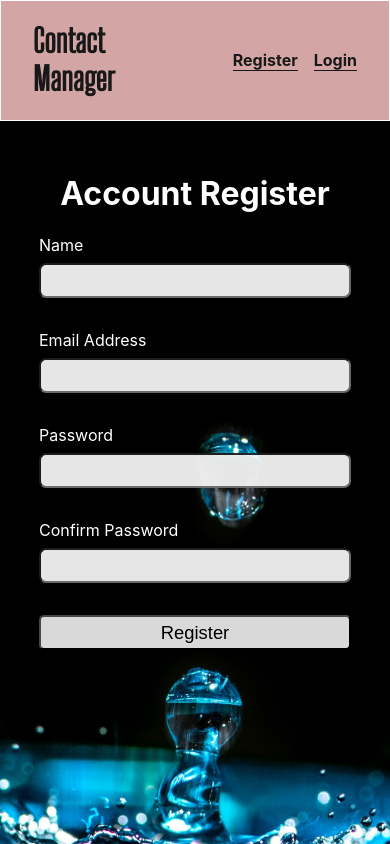
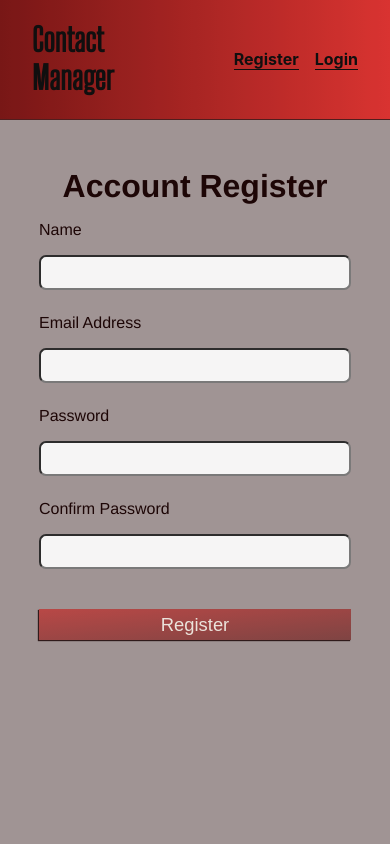
Before and after one commit to studentofcod3/Applicants-Manager, a React (Create React App) app in the folder client/: page /register in a window 390 px wide. Shown: the top 844 px of the page. Built offline with nearby package versions, Linux system fonts and the light colour scheme.

Commit message:
Styling changes

```diff
--- a/client/public/index.html
+++ b/client/public/index.html
@@ -15,6 +15,11 @@
     <script src="https://kit.fontawesome.com/20e1e29e03.js"></script>
 
     <title>Applicant Manager</title>
+    <style>
+      body {
+        background: #a09494;
+      }
+    </style>
   </head>
   <body>
     <noscript>You need to enable JavaScript to run this app.</noscript>
--- a/client/src/App.js
+++ b/client/src/App.js
@@ -24,19 +24,6 @@ if (localStorage.token) {
   setAuthToken(localStorage.token);
 }
 
-const Container = styled.div`
-  height: 100%;
-
-  .container {
-    background: url(${water});
-    background-position: bottom;
-    background-size: cover;
-    min-height: 100vh;
-    width: auto;
-    padding: 2rem 0 8rem 0;
-  }
-`;
-
 function App() {
   return (
     <AuthState>
@@ -44,9 +31,8 @@ function App() {
         <AlertState>
           <Router>
             <Fragment>
+              <div className='container'>
                 <Navbar />
-              <Container>
-                <div className='container'>
                 <Alerts />
                 <Switch>
                   <PrivateRoute exact path='/' component={Home} />
@@ -55,7 +41,6 @@ function App() {
                   <Route exact path='/login' component={Login} />
                 </Switch>
               </div>
-              </Container>
             </Fragment>
           </Router>
         </AlertState>
--- a/client/src/App.scss
+++ b/client/src/App.scss
@@ -1 +1,272 @@
 @import url('https://fonts.googleapis.com/css?family=Big+Shoulders+Display&display=swap');
+
+.container{
+  height: 100%;
+}
+
+#nav{
+  display: flex;
+  justify-content: space-between;
+  background: linear-gradient( to right, #740908, #e02926 );
+  padding: 0 2rem;
+  opacity: 0.9;
+  border-bottom: solid 1px rgb(73, 17, 17);
+  animation: navslide 2s forwards;
+  position: relative;
+  top: -10rem;
+
+
+  @keyframes navslide {
+    0%{
+      transform: translateY(0);
+      opacity: 0;
+    }
+
+    100%{
+      transform: translateY(10rem);
+      opacity: 0.9;
+
+    }
+  }
+
+  h1 {
+    font-family: "Big Shoulders Display", cursive;
+  }
+
+  ul {
+    display: flex;
+    align-items: center;
+    li {
+      list-style: none;
+      a {
+        margin-left: 1rem;
+        text-decoration: none;
+        color: #000;
+        border-bottom: solid 1px black;
+        font-weight: bold;
+      }
+    }
+
+    .name {
+      padding: 0 2rem;
+      span {
+        display: block;
+        font-weight: bold;
+      }
+    }
+
+
+  }
+
+  @media (max-width: 350px) {
+    padding: 0 0.7rem;
+
+    ul {
+      .name {
+        padding: 0;
+      }
+    }
+  }
+}
+
+// LOGIN
+#login, #register{
+  display: flex;
+  flex-direction: column;
+  align-items: center;
+  justify-content: center;
+  font-family: 'Franklin Gothic Medium', 'Arial Narrow', Arial, sans-serif;
+  animation: fadein 3s forwards;
+  opacity: 0;
+
+  h1 {
+    color: #1d0606;
+    margin: 3rem 0;
+  }
+
+  form {
+    width: 70%;
+
+    div {
+      display: flex;
+      flex-direction: column;
+      justify-content: space-between;
+      margin-bottom: 2rem;
+
+      label {
+        color: #1d0606;
+        margin-bottom: 0.5rem;
+      }
+
+      input {
+        padding: 0.5rem 0.3rem;
+        border-radius: 7px;
+        opacity: 0.9;
+      }
+    }
+
+    .submit-btn {
+      width: 100%;
+      padding: 0.3rem 0.2rem;
+      font-weight: 300;
+      font-size: 1.15rem;
+      opacity: 0.85;
+      background: linear-gradient(to bottom right, #bd3b39 , #793736) ;
+      border: none;
+      border-radius: 0;
+      box-shadow: -1px 1px 1px #1d0606;
+      color: #f8f1e8;
+    }
+  }
+
+  @media (max-width: 767px) {
+    form {
+      width: 80%;
+
+      div {
+        input {
+          padding: 0.5rem 0.3rem;
+          margin: 0.5rem 0;
+        }
+      }
+
+      .submit-btn {
+        background: linear-gradient(to bottom right, #bd3b39 , #793736) ;
+        border: none;
+        border-radius: 0;
+        box-shadow: -1px 1px 1px #1d0606;
+      }
+    }
+  }
+}
+
+#register{
+  h1 {
+    margin: 3rem 0 1rem;
+  }
+
+  form {
+    div {
+      margin-bottom: 1rem;
+    }
+
+    .submit-btn {
+      margin-top: 1rem;
+    }
+  }
+}
+
+// Contact Item
+#contactItem{
+  display: flex;
+  flex-direction: column;
+  align-items: center;
+  z-index: 1;
+  margin: 2rem;
+  box-shadow: -2px 2px 2px #2e2929;
+  background: #fff;
+  box-sizing: border-box;
+  width: 50%;
+
+  h3 {
+    box-sizing: border-box;
+    margin: 0.2rem 1rem;
+    padding: 1rem;
+    display: flex;
+    justify-content: space-around;
+    width: 100%;
+
+    .name {
+      margin-right: auto;
+    }
+
+    .badge {
+      font-size: 1rem;
+      padding: 0.4rem 0.5rem;
+      margin: 0 1rem;
+      margin-right: 0;
+      border-radius: 5px;
+    }
+
+    .badge-success {
+      background: #72b358;
+    }
+
+    .badge-normal {
+      background: #5069ad;
+      color: #fff;
+    }
+  }
+
+  .list {
+    width: 100%;
+    li {
+      width: 100%;
+      list-style: none;
+      margin: 0;
+      margin-bottom: 0.5rem;
+      padding: 0;
+      display: flex;
+      justify-content: flex-start;
+      align-items: center;
+
+      i {
+        margin-right: 1rem;
+      }
+
+      span {
+      }
+    }
+  }
+
+  p {
+    width: 100%;
+    margin-bottom: 0;
+    display: flex;
+    justify-content: center;
+
+    button {
+      flex: 1 1 0;
+      margin: 0.2rem;
+      border: none;
+      padding: 0.8rem 0;
+      opacity: 0.85;
+      transition: opacity 0.2s ease-in-out;
+      color: #fff;
+      font-family: "Big Shoulders Display", cursive;
+      font-size: 1.3rem;
+      letter-spacing: 0.2rem;
+
+      :hover {
+        opacity: 1;
+        cursor: pointer;
+      }
+
+      i{
+
+      }
+    }
+    .edit-btn {
+      background: linear-gradient(to bottom, #f1d1d1, #926f6e );
+    }
+
+    .delete-btn {
+      background: linear-gradient(to bottom, #ddc6c6, #880806 );
+    }
+  }
+
+  @media (max-width: 768px) {
+    width: 80%;
+  }
+}
+
+// Fade in animation
+@keyframes fadein {
+  0%{
+    opacity: 0;
+  }
+
+  100%{
+    opacity: 1;
+  }
+}
--- a/client/src/components/auth/Login.js
+++ b/client/src/components/auth/Login.js
@@ -1,65 +1,6 @@
 import React, { useState, useContext, useEffect } from "react";
 import AlertContext from "../../context/alert/alertContext";
 import AuthContext from "../../context/auth/authContext";
-import styled from "styled-components";
-
-const Div = styled.div`
-  display: flex;
-  flex-direction: column;
-  align-items: center;
-  justify-content: center;
-
-  h1 {
-    color: #fff;
-  }
-
-  form {
-    width: 70%;
-
-    div {
-      display: flex;
-      flex-direction: column;
-      justify-content: space-between;
-      margin-bottom: 2rem;
-
-      label {
-        color: white;
-        margin-bottom: 0.5rem;
-      }
-
-      input {
-        padding: 0.5rem 0.3rem;
-        border-radius: 7px;
-        opacity: 0.9;
-      }
-    }
-
-    .submit-btn {
-      width: 100%;
-      background: #fff;
-      border-radius: 5px;
-      padding: 0.3rem 0.2rem;
-      font-weight: 300;
-      font-size: 1.15rem;
-      opacity: 0.85;
-    }
-  }
-
-  @media (max-width: 767px) {
-    form {
-      width: 80%;
-
-      div {
-        input {
-          padding: 0.5rem 0.3rem;
-        }
-      }
-
-      .submit-btn {
-      }
-    }
-  }
-`;
 
 const Login = props => {
   const alertContext = useContext(AlertContext);
@@ -103,7 +44,7 @@ const Login = props => {
     }
   };
   return (
-    <Div>
+    <div id='login'>
       <h1>Account Login</h1>
       <form onSubmit={onSubmit}>
         <div>
@@ -121,7 +62,7 @@ const Login = props => {
         </div>
         <input className='submit-btn' type='submit' value='Login' />
       </form>
-    </Div>
+    </div>
   );
 };
 
--- a/client/src/components/auth/Register.js
+++ b/client/src/components/auth/Register.js
@@ -1,62 +1,6 @@
 import React, { useState, useContext, useEffect } from "react";
 import AlertContext from "../../context/alert/alertContext";
 import AuthContext from "../../context/auth/authContext";
-
-import styled from "styled-components";
-
-const Div = styled.div`
-  display: flex;
-  flex-direction: column;
-  align-items: center;
-
-  h1 {
-    color: #fff;
-  }
-
-  form {
-    width: 50%;
-
-    div {
-      display: flex;
-      flex-direction: column;
-      justify-content: space-between;
-      margin-bottom: 2rem;
-
-      label {
-        color: white;
-        margin-bottom: 0.5rem;
-      }
-
-      input {
-        padding: 0.3rem;
-        border-radius: 7px;
-        opacity: 0.9;
-      }
-    }
-
-    .submit-btn {
-      width: 100%;
-      background: #fff;
-      border-radius: 5px;
-      padding: 0.3rem 0.2rem;
-      font-weight: 300;
-      font-size: 1.15rem;
-      opacity: 0.85;
-    }
-  }
-
-  @media (max-width: 768px) {
-    form {
-      width: 80%;
-
-      div {
-        input {
-          padding: 0.5rem 0.3rem;
-        }
-      }
-    }
-  }
-`;
 
 const Register = props => {
   const alertContext = useContext(AlertContext);
@@ -105,7 +49,7 @@ const Register = props => {
     }
   };
   return (
-    <Div>
+    <div id='register'>
       <h1>Account Register</h1>
       <form onSubmit={onSubmit}>
         <div>
@@ -138,7 +82,7 @@ const Register = props => {
         </div>
         <input className='submit-btn' type='submit' value='Register' />
       </form>
-    </Div>
+    </div>
   );
 };
 
--- a/client/src/components/layout/Navbar.js
+++ b/client/src/components/layout/Navbar.js
@@ -43,56 +43,11 @@ const Navbar = () => {
     </Fragment>
   );
 
-  const Nav = styled.div`
-    display: flex;
-    justify-content: space-between;
-    background: #cf9c9b;
-    padding: 0 2rem;
-    opacity: 0.9;
-    border: solid 1px #fff;
-
-    h1 {
-      font-family: "Big Shoulders Display", cursive;
-    }
-
-    ul {
-      display: flex;
-      align-items: center;
-      li {
-        list-style: none;
-        a {
-          margin-left: 1rem;
-          text-decoration: none;
-          color: #000;
-          border-bottom: solid 1px black;
-          font-weight: bold;
-        }
-      }
-
-      .name {
-        padding: 0 2rem;
-        span {
-          display: block;
-          font-weight: bold;
-        }
-      }
-    }
-
-    @media (max-width: 350px) {
-      padding: 0 0.7rem;
-
-      ul {
-        .name {
-          padding: 0;
-        }
-      }
-    }
-  `;
   return (
-    <Nav>
+    <div id='nav'>
       <h1>Contact Manager</h1>
       <ul>{isAuthenticated ? authLinks : guestLinks}</ul>
-    </Nav>
+    </div>
   );
 };
 
```
Also changed, not shown: client/src/components/contacts/ContactItem.js (+4 -104 lines), 1 other file (tests, documents, lock files or other folders). Lines whose indentation alone changed are shown as unchanged.
